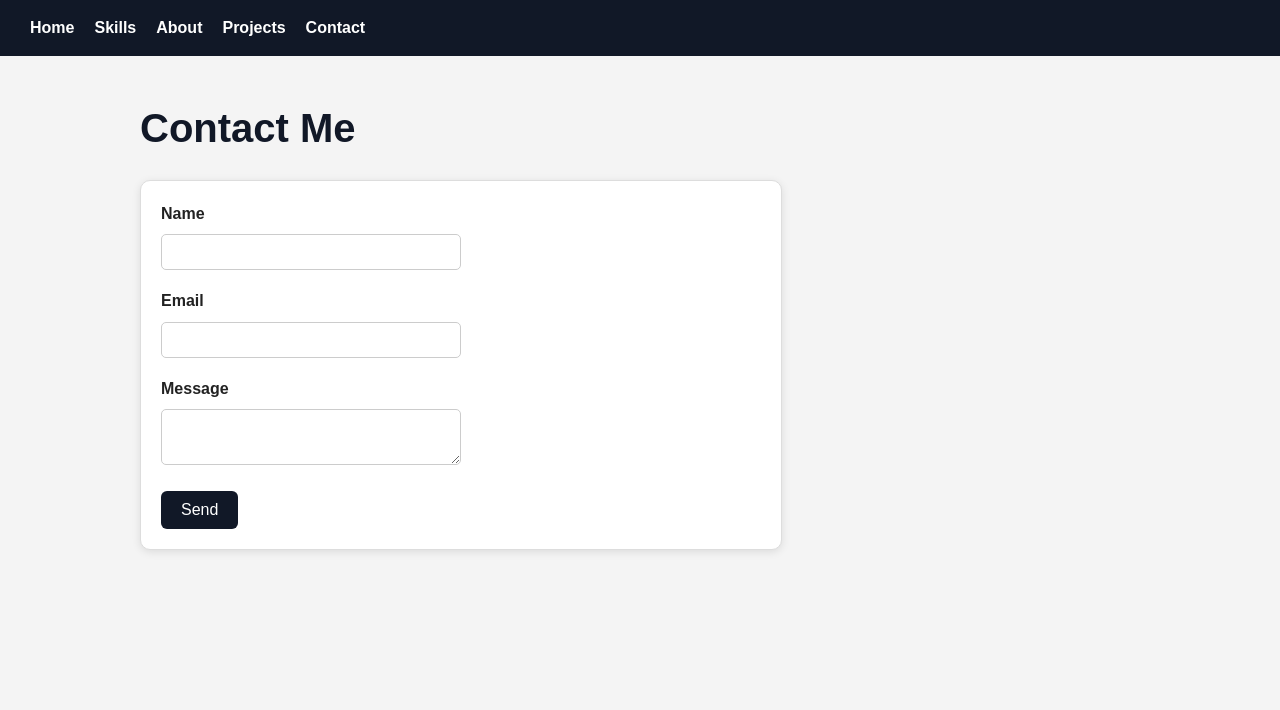
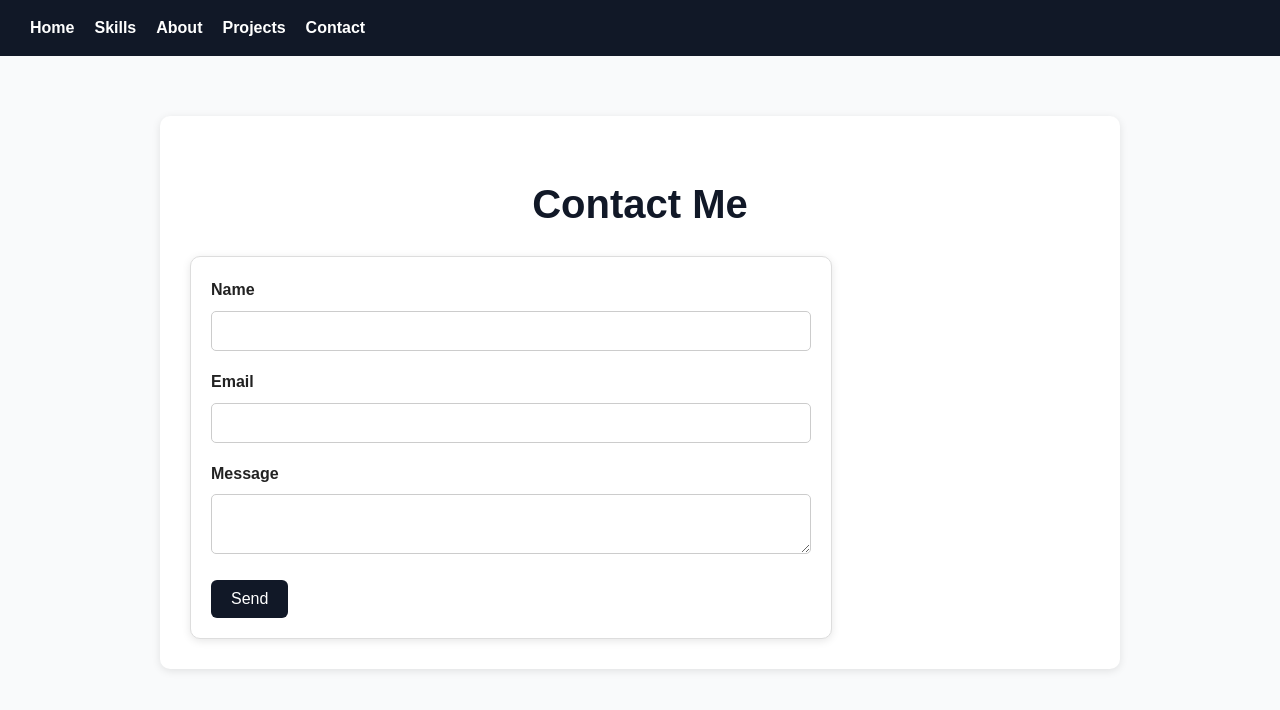
Before and after one commit to mdpos95-tech/flask-portfolio, a Flask app: page /contact in a window 1280 px wide. Shown: the top 710 px of the page. Run offline with Flask 3, Linux system fonts and the light colour scheme.

Commit message:
small css tweaks

```diff
--- a/static/css/style.css
+++ b/static/css/style.css
@@ -2,7 +2,7 @@ body{
     font-family: Arial, sans-serif;
     margin: 0;
     padding: 0;
-    background-color: #f4f4f4;
+    background-color: #f9fafb;
     color: #222;
     line-height: 1.6;
 }
@@ -26,15 +26,19 @@ nav a:hover {
 }
 
 main {
-    padding: 0 20px;
-    margin: 40px auto;
-    max-width: 1000px;
+    padding:30px;
+    margin: 60px auto;
+    max-width: 900px;
+    background-color: white;
+    border-radius: 10px;
+    box-shadow: 0 2px 8px rgba(0, 0, 0, 0.1);
 }
 
 h1 {
     color: #111827;
     font-size: 2.5rem;
     margin-bottom: 20px;
+    text-align: center;
 }
 
 h2 {
@@ -46,10 +50,6 @@ p{
     margin-bottom: 20px;
 }
 
-form input, form textarea {
-    width: 300px;
-    padding: 8px;
-}
 
 .project-card {
     background-color: #f9f9f9;
--- a/templates/base.html
+++ b/templates/base.html
@@ -4,8 +4,8 @@
     <meta charset="UTF-8">
     <meta name="viewport" content="width=device-width, initial-scale=1.0">
     <title>{{ title }}</title>
-    <link rel="stylesheet" href="{{ url_for('static', filename='css/style.css') }}"
-    </head>
+    <link rel="stylesheet" href="{{ url_for('static', filename='css/style.css') }}">
+</head>
 <body>
     <nav>
 
--- a/templates/contact.html
+++ b/templates/contact.html
@@ -3,7 +3,7 @@
 {% block content %}
 <h1>Contact Me</h1>
 {% if message %}
-    <p>{{ message }}</p>
+    <p class="success-message">{{ message }}</p>
 {% endif %}
 
 <form method="POST">
```
